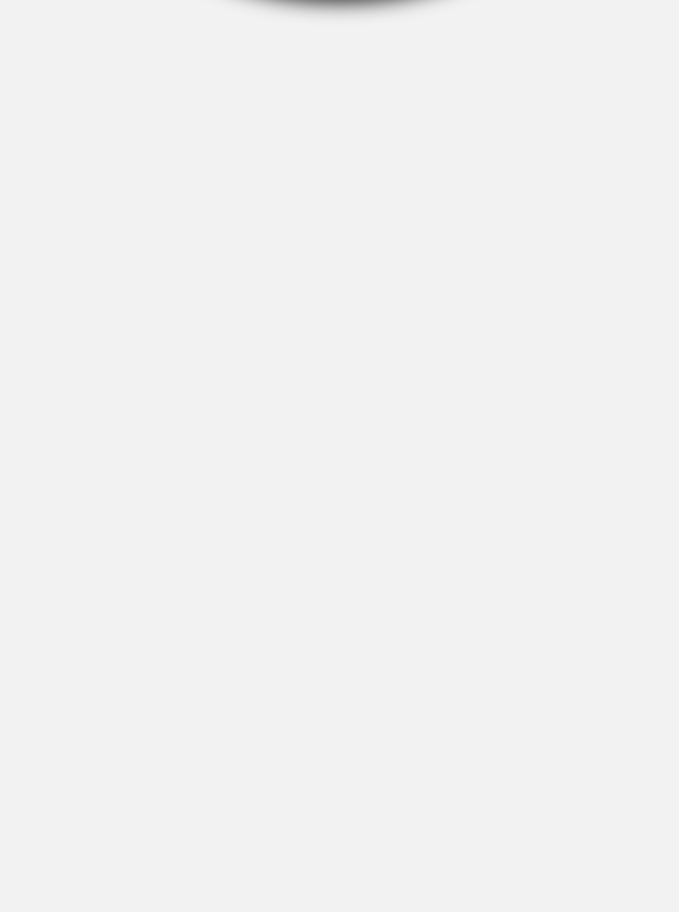
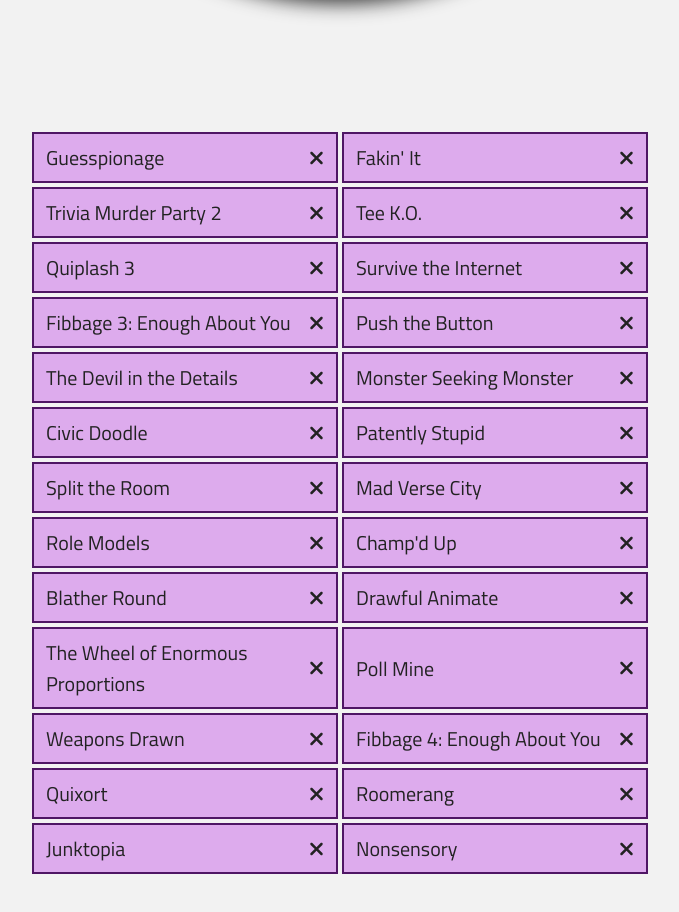
Before and after one commit to hooleymcknight/hooleymcknight.com, a Next.js app in the folder hooleymcknight-reacts/: page /jackbox-wheel in a window 1280 px wide. Shown: the part 812-1724 px from the top of the page, without its empty margins (300-979 px from the left). Before the commit the page ends 870 px from the top, so only its background shows below. Built offline with nearby package versions, Linux system fonts and the light colour scheme; grey boxes are pictures that could not be loaded.

Commit message:
jackbox wheel can now add/remove games, updated the version number

```diff
--- a/hooleymcknight-reacts/components/index/portfolio/projects.json
+++ b/hooleymcknight-reacts/components/index/portfolio/projects.json
@@ -32,7 +32,7 @@
   "Jackbox Spinner Wheel": {
     "subtitle": "HTML/JS/CSS Mini-Project",
     "image": "wheel.gif",
-    "blurb": "My friends and I found that we were often unable to decide on what Jackbox game we wanted to play, so I threw some of our favorites into a wheel we can spin. ReactJS updates to&nbsp;come!",
+    "blurb": "My friends and I found that we were often unable to decide on what Jackbox game we wanted to play, so I threw some of our favorites into a wheel we can spin. ReactJS updates are here! You can now add/remove games from<br>the&nbsp;wheel.",
     "link": {
       "href": "/jackbox-wheel",
       "alt": "link to the wheel",
--- /dev/null
+++ b/hooleymcknight-reacts/components/wheel/gamesList.js
@@ -0,0 +1,27 @@
+import { useState } from 'react'
+import { FontAwesomeIcon } from '@fortawesome/react-fontawesome'
+import { faTimes, faPlus } from '@fortawesome/free-solid-svg-icons'
+
+const GamesList = (props) => {
+  const gamesData = props.gamesData // all games
+  const [activeGames, setActiveGames] = useState(props.activeGames) // only the active ones
+
+  const inactive = gamesData.filter(x => activeGames.indexOf(x) === -1)
+
+  if (activeGames !== props.activeGames) setActiveGames(props.activeGames)
+
+  return (
+    <div className={props.className}>
+      {gamesData.map(x =>
+        <button onClick={e => props.onChange(e)} key={x.title} data-game={x.title} data-active={!inactive.filter(y => y.title === x.title).length} disabled={!props.gamesRemovable && !inactive.filter(y => y.title === x.title).length}>
+          {x.title}
+          <FontAwesomeIcon icon={faTimes} />
+          <FontAwesomeIcon icon={faPlus} />
+          <span className="disabled-tooltip">You cannot have less than 8 games in the wheel.</span>
+        </button>
+      )}
+    </div>
+  )
+}
+
+export default GamesList
--- a/hooleymcknight-reacts/components/wheel/wheel.js
+++ b/hooleymcknight-reacts/components/wheel/wheel.js
@@ -1,11 +1,14 @@
 import { useState, useEffect } from 'react'
 import { spinWheel } from './wheelEvents'
-import gamesData from './games_data.json'
 
 const Wheel = (props) => {
-  const [sliceCount, setSliceCount] = useState(gamesData.games.length)
-  const [data, setData] = useState(gamesData.games)
+  const gamesData = props.activeGames
+  const [sliceCount, setSliceCount] = useState(gamesData.length)
+  const [data, setData] = useState(gamesData)
   const [spinRot, setSpinRot] = useState(0)
+
+  if (sliceCount !== gamesData.length) setSliceCount(gamesData.length)
+  if (data !== gamesData) setData(gamesData)
 
   useEffect(() => {
     const setUpSlices = (sliceCount) => {
@@ -27,12 +30,19 @@
         sliceData['rotation'] = rotation
         sliceData['sliceHeight'] = sliceHeight
       })
+
+      const currentWinner = document.querySelector('.game-slice[winner]')
+        if(currentWinner) {
+          currentWinner.removeAttribute('winner')
+          document.querySelector('.wheel-container').removeAttribute('winner')
+          document.querySelector('[class*="winner-title"]').innerText = ''
+        }
       setData([..._tempData])
     }
 
     setUpSlices(sliceCount)
 
-    window.addEventListener('resize', function(e) {
+    window.addEventListener('resize', function() {
       const thresholdWidths = [419, 420, 421, 766, 767, 768]
       if(thresholdWidths.includes(window.innerWidth)) {
         // force a re-render
@@ -43,13 +53,14 @@
   }, [sliceCount])
 
   return (
-    <div className={props.className}>
+    <>
+      <div className={props.styles.wheel}>
         <button className="spinner" tabIndex="0" aria-label="spin the wheel" onClick={(e) => spinWheel(e, sliceCount, setSpinRot)}>
           <span>Spin</span>
         </button>
 
         <div className="wheel-container" style={{transform: `rotate(${spinRot}deg)`}}>
-        {gamesData.games.map((x, index) =>
+          {gamesData.map((x, index) =>
             <div key={index} className="game-slice" slice-degrees={x.rotation}
               style={{
                 backgroundImage: `url(https://hooleymcknight.com/jackbox-wheel/jackbox-tiles/${x.image})`,
@@ -62,6 +73,8 @@
           )}
         </div>
       </div>
+      <p className={props.styles["winner-title"]}></p>
+    </>
   )
 }
 
--- a/hooleymcknight-reacts/pages/jackbox-wheel.js
+++ b/hooleymcknight-reacts/pages/jackbox-wheel.js
@@ -1,17 +1,46 @@
+import { useState } from 'react'
 import Head from 'next/head'
+import Layout, { siteTitle } from '../components/layout'
+
 import styles from '../styles/Wheel.module.scss'
-import Layout, { siteTitle } from '../components/layout'
 import Wheel from '../components/wheel/wheel'
+import GamesList from '../components/wheel/gamesList'
+
+import gamesDataRaw from '../components/wheel/games_data.json'
 
 export default function WheelPage() {
+  const gamesData = gamesDataRaw.games
+  const [activeGames, setActiveGames] = useState([...gamesData])
+  const [gamesRemovable, setGamesRemovable] = useState(true)
+
+  const changeActiveGames = (e) => {
+    const selectedGame = e.target.closest('button').getAttribute('data-game')
+    const gameIndex = activeGames.map(x => x.title).indexOf(selectedGame)
+    // if the game is in the active games, remove it
+    if (gameIndex > -1) {
+      const newActive = [...activeGames]
+      newActive.splice(gameIndex, 1)
+      if (newActive.length <= 8) setGamesRemovable(false)
+      setActiveGames([...newActive])
+    }
+    else { // otherwise, add the game back in
+      const gameInfo = gamesData.filter(x => x.title === selectedGame)[0]
+      const newIndex = gamesData.indexOf(gameInfo)
+      const newActive = [...activeGames]
+      newActive.splice(newIndex, 0, gameInfo)
+      if (newActive.length > 8) setGamesRemovable(true)
+      setActiveGames([...newActive])
+    }
+  }
+
   return (
     <Layout page='jackbox-wheel'>
       <Head>
         <title>{siteTitle} || Jackbox Wheel</title>
       </Head>
 
-      <Wheel className={styles.wheel} />
-      <p className={styles["winner-title"]}></p>
+      <Wheel styles={styles} activeGames={activeGames} />
+      <GamesList className={styles['games-list']} gamesRemovable={gamesRemovable} gamesData={gamesData} activeGames={activeGames} onChange={e => changeActiveGames(e)} />
 
     </Layout>
   )
--- a/hooleymcknight-reacts/styles/Index.module.scss
+++ b/hooleymcknight-reacts/styles/Index.module.scss
@@ -62,7 +62,6 @@
     grid-template-areas:
       "summaryProfile summaryTitles"
       "contactInfo contactInfo";
-  }
 
     @media (max-width: 767px) {
       grid-template-columns: auto;
@@ -74,6 +73,7 @@
 
     @media (max-width: 450px) {
       width: 100%;
+    }
   }
 
   [class="summary-profile"] {
@@ -125,7 +125,9 @@
       width: 100%;
 
       ul {
-        width: 100%;
+        width: 280px;
+        margin-left: auto;
+        margin-right: auto;
       }
     }
   }
--- a/hooleymcknight-reacts/styles/Wheel.module.scss
+++ b/hooleymcknight-reacts/styles/Wheel.module.scss
@@ -148,4 +148,78 @@
   color: var(--primary-text);
   font-size: 20px;
   margin-top: 0;
+  min-height: 32px;
 }
+
+.games-list {
+  display: flex;
+  flex-wrap: wrap;
+  width: 90%;
+  max-width: 620px;
+  margin: auto;
+  padding: 40px 0;
+
+  button {
+    position: relative;
+    font-family: Titillium Web;
+    font-size: 20px;
+    width: calc(50% - 4px);
+    padding: 8px 12px;
+    background: var(--alt-purple);
+    color: var(--primary-text);
+    border: 2px solid var(--primary-purple);
+    margin: 2px;
+    cursor: pointer;
+    text-align: left;
+    display: flex;
+    align-items: center;
+    justify-content: space-between;
+
+    @media (max-width: 500px) {
+      width: 100%;
+    }
+
+    &:hover {
+      background: var(--alt-background);
+      color: var(--alt-text);
+
+      &[disabled] span {
+        display: block;
+      }
+    }
+
+    svg {
+      margin-left: 10px;
+
+      &[class*="fa-plus"] {
+        display: none;
+      }
+    }
+
+    &[data-active="false"] {
+      background: var(--primary-purple);
+      color: var(--alt-text);
+
+      svg[class*="fa-xmark"] {
+        display: none;
+      }
+      svg[class*="fa-plus"] {
+        display: inline-block;
+      }
+    }
+
+    span {
+      display: none;
+      position: absolute;
+      bottom: -25px;
+      left: -10px;
+      background: var(--toggle-alt);
+      border: 1px solid var(--toggle-main);
+      color: var(--alt-text);
+      font-size: 15px;
+      z-index: 2;
+      width: 110%;
+      text-align: center;
+    }
+  }
+}
```
Also changed, not shown: 1 other file (tests, documents, lock files or other folders). Lines whose indentation alone changed are shown as unchanged.
